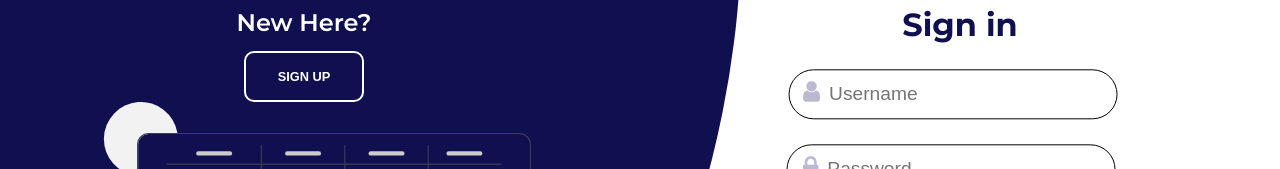
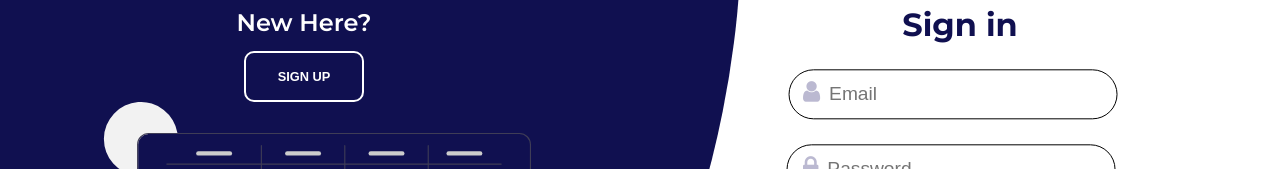
Before and after one commit to joshnyaga/nolojia-frontend, a React (Create React App) app: page /login in a window 1280 px wide. Shown: the part 212-381 px from the top of the page. Built offline with nearby package versions, Linux system fonts and the light colour scheme.

Commit message:
change to email

```diff
--- a/src/StudentContainer/Auth/Auth.js
+++ b/src/StudentContainer/Auth/Auth.js
@@ -137,11 +137,11 @@ const Auth = () => {
               <i className="fa fa-user"></i>
               <input
                 type="text"
-                name="name"
+                name="email"
                 required
                 onChange={handleChangeLogin}
                 autoComplete="off"
-                placeholder="Username"
+                placeholder="Email"
                 onBlur={(e) => {
                   setFocusLoginName(true);
                 }}
```
